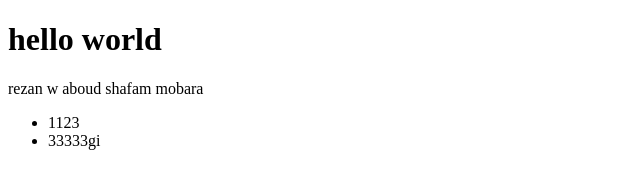
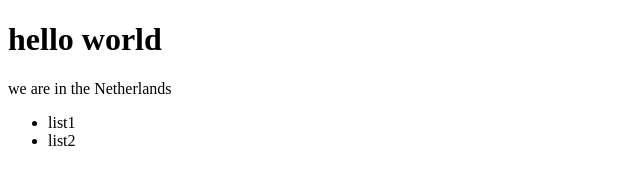
Before and after one commit to Abdelilah23/test2, a plain HTML site: page index.html in a window 1280 px wide. Shown: the whole page, without its empty margins (0-640 px from the left). Drawn offline with Linux system fonts and the light colour scheme.

Commit message:
weve added a new paragraf

```diff
--- a/index.html
+++ b/index.html
@@ -8,10 +8,10 @@
   </head>
   <body>
     <h1>hello world</h1>
-    <p>rezan w aboud shafam mobara</p>
+    <p>we are in the Netherlands</p>
     <ul>
-      <li>1123</li>
-      <li>33333gi</li>
+      <li>list1</li>
+      <li>list2</li>
     </ul>
   </body>
 </html>
```
